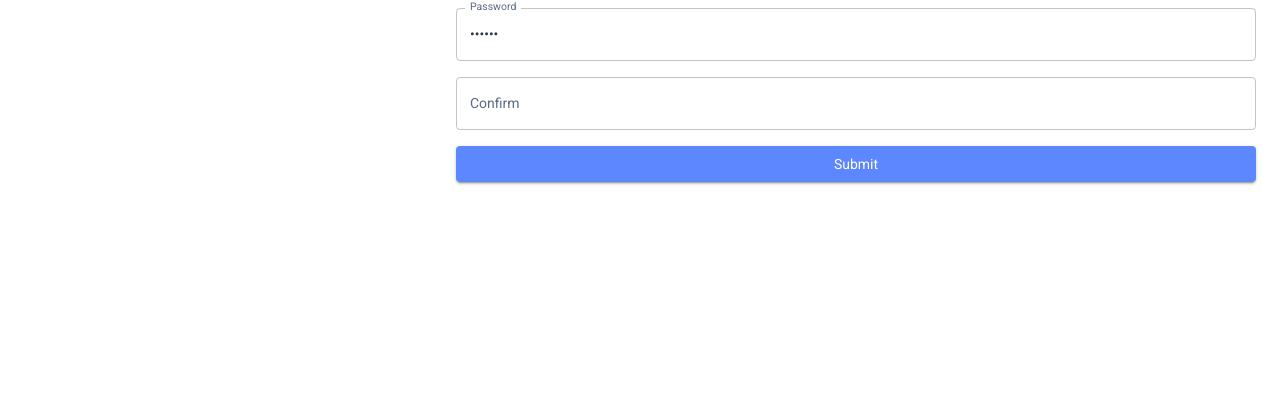
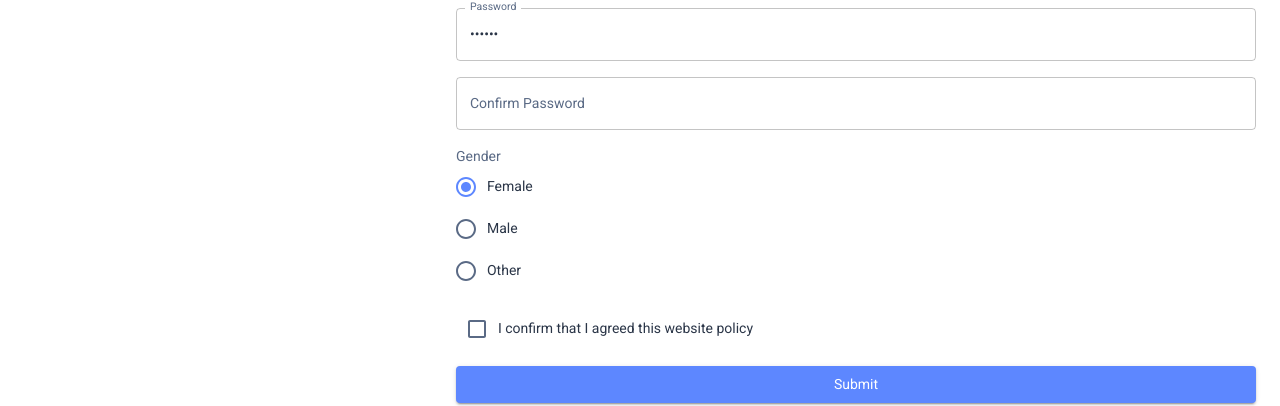
Before and after one commit to tranthehuy/material-ui-nextjs-pages-router-ts, a Next.js app: page /form in a window 1280 px wide. Shown: the part 303-709 px from the top of the page. Built offline with nearby package versions, Linux system fonts and the light colour scheme.

Commit message:
Add gender radio

```diff
--- a/src/sections/SignUpForm.tsx
+++ b/src/sections/SignUpForm.tsx
@@ -1,4 +1,4 @@
-import { Box, Button, Stack, TextField } from "@mui/material";
+import { Box, Button, Checkbox, FormControl, FormControlLabel, FormLabel, Radio, RadioGroup, Stack, TextField } from "@mui/material";
 import ExamplesTab from "../components/ExamplesTab";
 
 import { useFormik } from "formik";
@@ -66,12 +66,45 @@ export default function SignUpFormSection() {
           <FormItem
             id="repassword"
             name="repassword"
-              label="Confirm"
+            label="Confirm Password"
             fullWidth
             type="password"
             formik={formik}
           >
             {(fieldProps: FormikProps) => <TextField {...fieldProps} />}
+          </FormItem>
+          <FormItem
+            id="gender"
+            name="gender"
+            label="Gender"
+            fullWidth
+            formik={formik}
+          >
+            {(fieldProps: FormikProps) =>
+              <FormControl>
+                <FormLabel id={fieldProps.label}>Gender</FormLabel>
+                <RadioGroup
+                  aria-labelledby={fieldProps.label}
+                  defaultValue="female"
+                  {...fieldProps}
+                >
+                  <FormControlLabel value="female" control={<Radio />} label="Female" />
+                  <FormControlLabel value="male" control={<Radio />} label="Male" />
+                  <FormControlLabel value="other" control={<Radio />} label="Other" />
+                </RadioGroup>
+              </FormControl>
+            }
+          </FormItem>
+          <FormItem
+            id="confirm"
+            name="confirm"
+            label="I confirm that I agreed this website policy"
+            fullWidth
+            formik={formik}
+          >
+            {(fieldProps: FormikProps) =>
+              <FormControlLabel control={<Checkbox {...fieldProps} checked={fieldProps.value} />} label={fieldProps.label} />
+            }
           </FormItem>
           <Button color="primary" variant="contained" fullWidth type="submit">
             Submit
@@ -90,6 +123,7 @@ export default function SignUpFormSection() {
       email: "foobar@example.com",
       password: "foobar",
       repassword: "",
+      confirm: false
     },
     validationSchema: yup.object({
       email: yup
@@ -109,6 +143,8 @@ export default function SignUpFormSection() {
       alert(JSON.stringify(values, null, 2));
     }
   });
+
+  console.log(formik?.values)
 
   return (
     <ExamplesTab title="Sign Up Form" description={content} id="form">
@@ -137,12 +173,45 @@ export default function SignUpFormSection() {
             <FormItem
               id="repassword"
               name="repassword"
-              label="Confirm"
+              label="Confirm Password"
               fullWidth
               type="password"
               formik={formik}
             >
               {(fieldProps: FormikProps) => <TextField {...fieldProps} />}
+            </FormItem>
+            <FormItem
+              id="gender"
+              name="gender"
+              label="Gender"
+              fullWidth
+              formik={formik}
+            >
+              {(fieldProps: FormikProps) =>
+                <FormControl>
+                  <FormLabel id={fieldProps.label}>Gender</FormLabel>
+                  <RadioGroup
+                    aria-labelledby={fieldProps.label}
+                    defaultValue="female"
+                    {...fieldProps}
+                  >
+                    <FormControlLabel value="female" control={<Radio />} label="Female" />
+                    <FormControlLabel value="male" control={<Radio />} label="Male" />
+                    <FormControlLabel value="other" control={<Radio />} label="Other" />
+                  </RadioGroup>
+                </FormControl>
+              }
+            </FormItem>
+            <FormItem
+              id="confirm"
+              name="confirm"
+              label="I confirm that I agreed this website policy"
+              fullWidth
+              formik={formik}
+            >
+              {(fieldProps: FormikProps) =>
+                <FormControlLabel control={<Checkbox {...fieldProps} checked={fieldProps.value} />} label={fieldProps.label} />
+              }
             </FormItem>
             <Button color="primary" variant="contained" fullWidth type="submit">
               Submit
```
Lines whose indentation alone changed are shown as unchanged.
